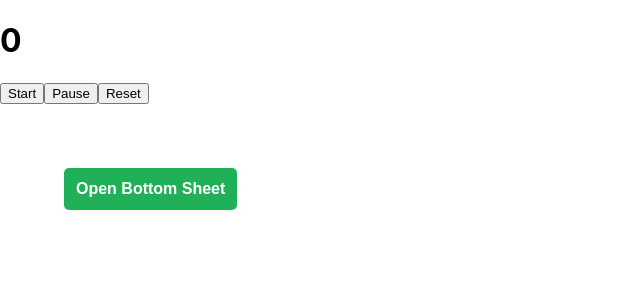
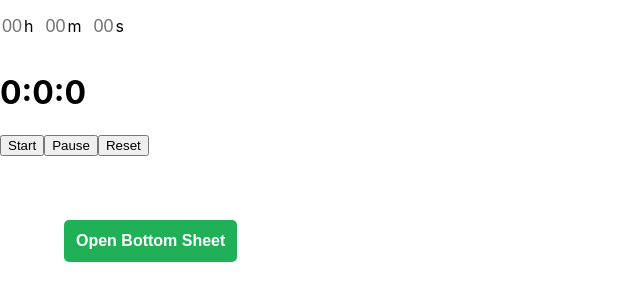
Before and after one commit to nitinkadam70/CustomerGlu-assessment, a React (Create React App) app in the folder myapp/: page / in a window 1280 px wide. Shown: the top 300 px of the page, without its empty margins (0-640 px from the left). Built offline with nearby package versions, Linux system fonts and the light colour scheme; the HTML template or start-up script is replaced by a standard one.

Commit message:
Logic part is done

```diff
--- a/myapp/src/Components/Count-Down/CountDown.jsx
+++ b/myapp/src/Components/Count-Down/CountDown.jsx
@@ -1,14 +1,63 @@
 import React from 'react';
-import { useState } from 'react';
-import Stopwatch from '../../CustomHook/Stopwatch';
+import { useState, useRef, useEffect } from 'react';
 import styles from '../../Styles/timer.module.css';
+import TimerLimitInput from './TimerLimitInput';
 
+//Reusable Count-Down component
 const CountDown = () => {
-  const [timerLimit, setTimerLimit] = useState(0);
-  const { seconds, start, pause, reset } = Stopwatch(timerLimit);
+  const timerId = useRef(null);
+  const [seconds, setSeconds] = useState(0);
+  const [minutes, setMinutes] = useState(0);
+  const [hour, setHour] = useState(0);
+  // console.log(seconds, minutes);
+  const start = () => {
+    if (!timerId.current) {
+      timerId.current = setInterval(() => {
+        setSeconds((seconds) => seconds + 1);
+      }, 1000);
+    }
+  };
+  const pause = () => {
+    clearInterval(timerId.current);
+    timerId.current = null;
+  };
+  const reset = () => {
+    clearInterval(timerId.current);
+    timerId.current = null;
+    setSeconds(0);
+    setMinutes(0);
+    setHour(0);
+  };
+
+  useEffect(() => {
+    if (seconds === 59) {
+      setMinutes(minutes + 1);
+      setSeconds(0);
+    }
+    if (minutes === 59 && seconds === 59) {
+      setHour(1);
+      setMinutes(0);
+      setSeconds(0);
+    }
+  }, [seconds, minutes, hour]);
+
+  //Clean Up Function
+  //becouse whenever our component is unmounted then it reset this four value
+  //1 - timerId.current = null;
+  //2 - setSeconds(0);
+  //3 - setMinutes(0);
+  //4 -  setHour(0);
+  useEffect(() => {
+    return () => {
+      clearInterval(timerId.current);
+    };
+  }, []);
   return (
     <div className={styles.countDown}>
-      <h1> {seconds}</h1>
+      <TimerLimitInput />
+      <h1>
+        {hour}:{minutes}:{seconds}
+      </h1>
       <button onClick={start}>Start</button>
       <button onClick={pause}>Pause</button>
       <button onClick={reset}>Reset</button>
--- /dev/null
+++ b/myapp/src/Components/Count-Down/TimerLimitInput.jsx
@@ -0,0 +1,54 @@
+import React, { useState } from 'react';
+import styles from '../../Styles/timerLimitInputs.module.css';
+const TimerLimitInput = () => {
+  const [timerLimit, setTimerLimit] = useState({});
+
+  const handleChange = (e) => {
+    setTimerLimit({
+      ...timerLimit,
+      [e.target.name]: e.target.value,
+    });
+  };
+
+  const validations = (e) => {
+    if (e.target.value.length > 2)
+      e.target.value = e.target.value.slice(0, e.target.maxLength);
+  };
+
+  return (
+    <div className={styles.inputsContainer}>
+      <div>
+        <input
+          onInput={validations}
+          onChange={handleChange}
+          placeholder="00"
+          type="number"
+          name="hour"
+        />
+        <p>h</p>
+      </div>
+      <div>
+        <input
+          onInput={validations}
+          onChange={handleChange}
+          placeholder="00"
+          type="number"
+          name="minutes"
+        />
+        <p>m</p>
+      </div>
+      <div>
+        <input
+          onInput={validations}
+          onChange={handleChange}
+          placeholder="00"
+          type="number"
+          name="seconds"
+        />
+        <p>s</p>
+      </div>
+    </div>
+  );
+};
+
+export default TimerLimitInput;
--- a/myapp/src/CustomHook/Stopwatch.jsx
+++ /dev/null
@@ -1,40 +0,0 @@
-import React, { useEffect, useRef, useState } from 'react';
-
-const Stopwatch = () => {
-  const timerId = useRef();
-  const [seconds, setSeconds] = useState(0);
-  const [minutes, setMinutes] = useState(0);
-  const [hour, setHour] = useState(0);
-
-  const start = () => {
-    if (!timerId.current) {
-      timerId.current = setInterval(() => {
-        setSeconds((seconds) => seconds + 1);
-      }, 1000);
-    }
-  };
-  const pause = () => {
-    clearInterval(timerId.current);
-    timerId.current = null;
-  };
-  const reset = () => {
-    clearInterval(timerId.current);
-    timerId.current = null;
-    setSeconds(0);
-  };
-
-  //Clean Up Function
-  //becouse whenever our component is unmounted then it reset this two value
-  //1 - timerId.current = null;
-  //2 - setSeconds(0);
-
-  useEffect(() => {
-    return () => {
-      clearInterval(timerId.current);
-    };
-  }, []);
-
-  return { seconds, minutes, hour, start, pause, reset };
-};
-
-export default Stopwatch;
--- /dev/null
+++ b/myapp/src/Styles/timerLimitInputs.module.css
@@ -0,0 +1,29 @@
+.inputsContainer {
+  display: flex;
+  align-items: center;
+  gap: 10px;
+}
+.inputsContainer > div {
+  display: flex;
+  align-items: center;
+}
+.inputsContainer > div > input {
+  width: 20px;
+  height: 40px;
+  font-size: large;
+  font-weight: 400;
+  border: none;
+  outline: none;
+}
+
+/* for hiding input tag arrow on hover */
+.inputsContainer > div > input::-webkit-outer-spin-button,
+.inputsContainer > div > input::-webkit-inner-spin-button {
+  -webkit-appearance: none;
+  margin: 0;
+}
+
+.inputsContainer > div > input:active {
+  border: none;
+  outline: none;
+}
```
Also changed, not shown: myapp/src/Components/Count-Down/Timer.jsx (added, +7 -0 lines).
